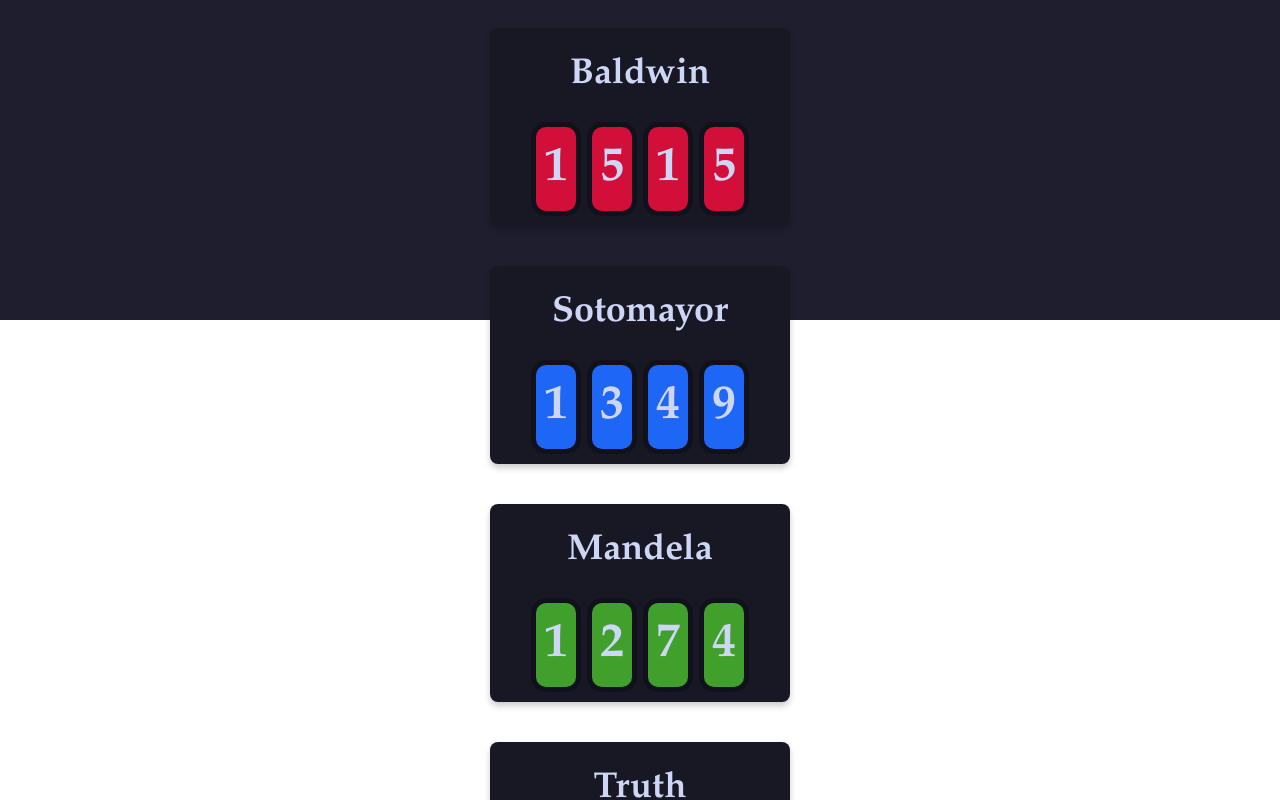
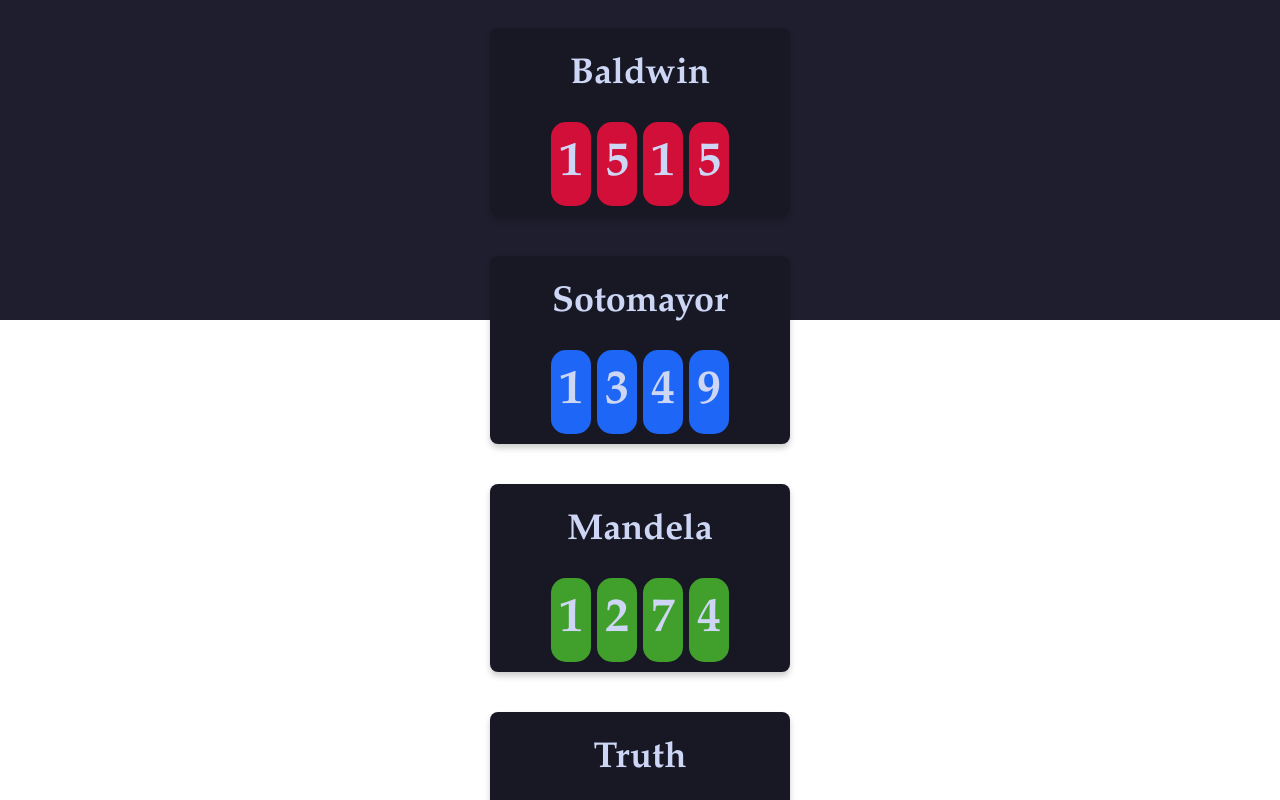
Before and after one commit to scarcekoi/house-information, a React (Vite) app: page / in a window 1280 px wide. Shown: the part 520-1320 px from the top of the page. Built offline with nearby package versions, Linux system fonts and the light colour scheme.

Commit message:
Update App.css

```diff
--- a/src/App.css
+++ b/src/App.css
@@ -121,34 +121,45 @@
   color: #CDD6F4;
 }
 
+/* Digit styling */
 .digit {
-  margin: 0 5px;
-  padding: 10px;
+  margin: 0 5px;  /* Maintain small space between digits */
+  padding: 6px 8px;  /* Smaller padding for a more compact look */
   border-radius: 15px;
-  color: #CDD6F4;
-  transition: transform 0.3s ease;
-  border: 5px solid #11111B;
+  color: #CDD6F4;  /* Digit text color */
+  transition: none;  /* Remove hover transition */
+  border: 5px solid #11111B;  /* Subtle border for distinction */
+  cursor: default;  /* Change cursor to default (not a pointer) */
 }
 
+/* Remove scaling effect on hover */
 .digit:hover {
-  transform: scale(1.2);
+  transform: none;  /* Remove scaling effect */
+  background-color: transparent;  /* Make background transparent */
+}
+
+/* Ensure the counter digits are styled as static elements */
+.counter .digit {
+  background-color: transparent;  /* Make background transparent */
+  color: #CDD6F4;  /* Text color */
+  border: none;  /* Remove border if needed */
 }
 
 /* Color the digits to match their respective counter label */
 .baldwin .digit {
-  background-color: #D20F39;
+  background-color: #D20F39;  /* Baldwin color */
 }
 
 .sotomayor .digit {
-  background-color: #1E66F5;
+  background-color: #1E66F5;  /* Sotomayor color */
 }
 
 .mandela .digit {
-  background-color: #40A02B;
+  background-color: #40A02B;  /* Mandela color */
 }
 
 .truth .digit {
-  background-color: #DF8E1D;
+  background-color: #DF8E1D;  /* Truth color */
 }
 
 /* Countdown widget styling */
```
